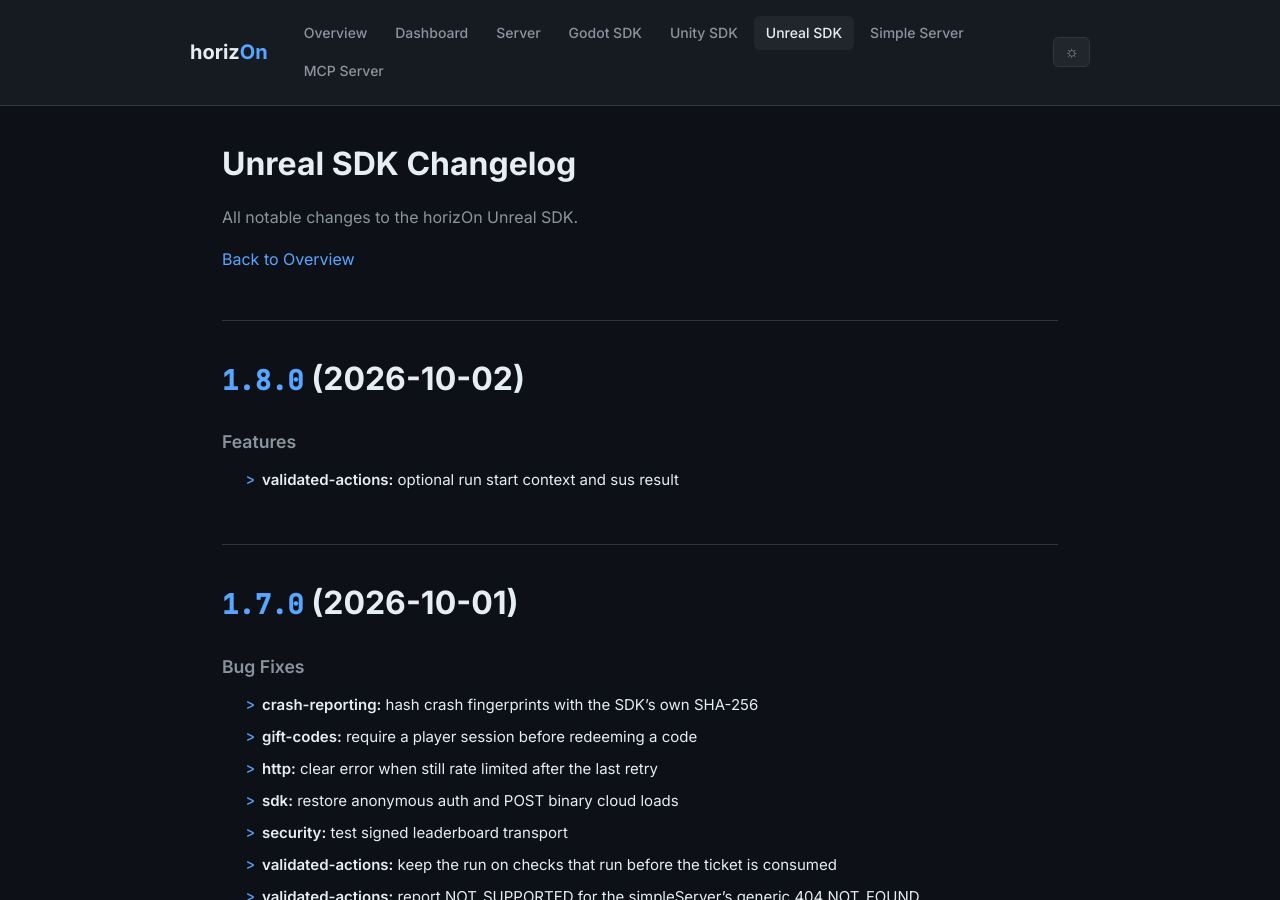
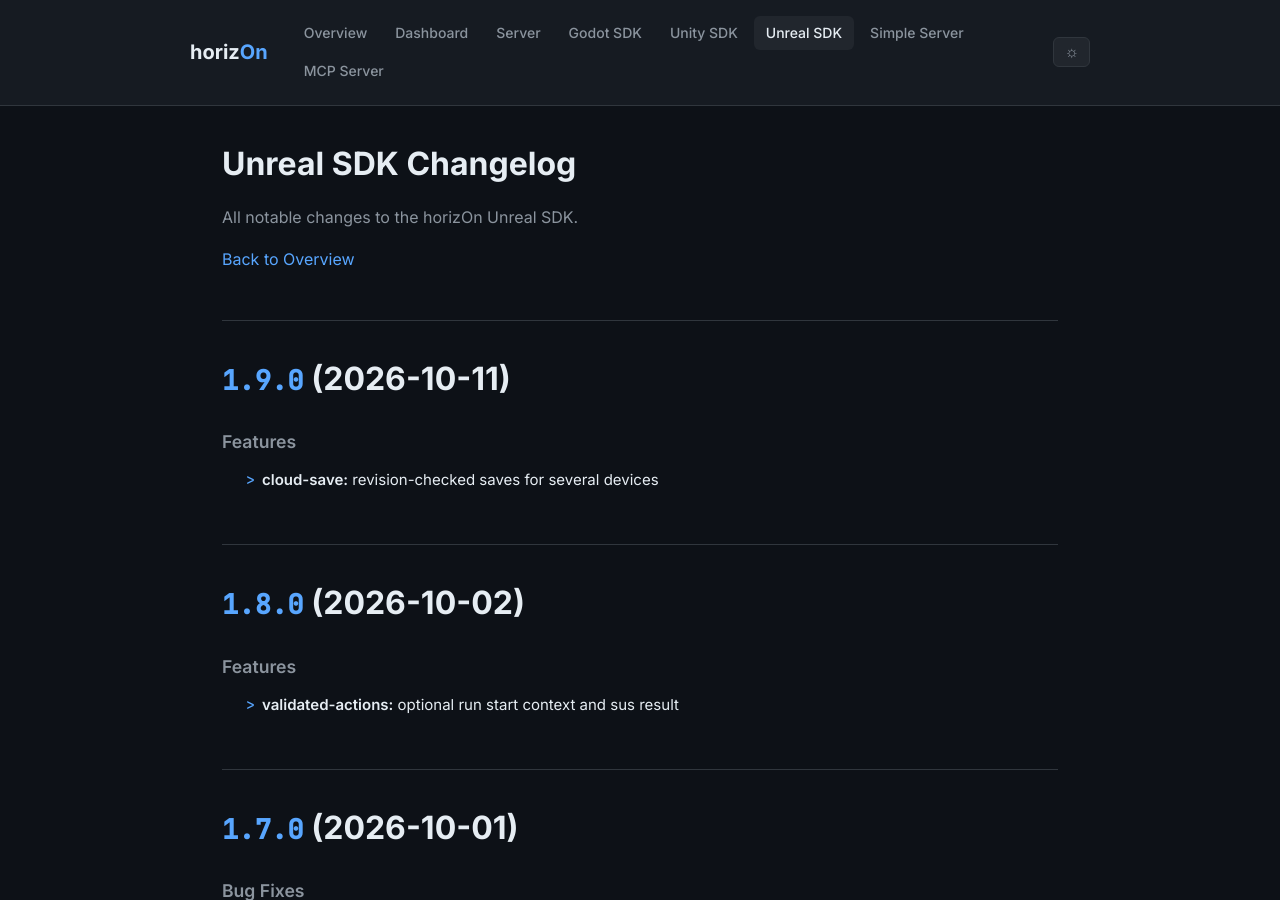
Before and after one commit to ProjectMakersDE/horizOn-Changelog, a Jekyll site: the page built from unreal-sdk-changelog.md, in a window 1280 px wide and 900 px high. Built offline with Jekyll 4.4.1, drawn with Linux system fonts in a browser that asks for light colours.

Commit message:
chore: reconcile changelogs

```diff
--- a/unreal-sdk-changelog.md
+++ b/unreal-sdk-changelog.md
@@ -8,6 +8,13 @@ title: Unreal SDK Changelog
 All notable changes to the horizOn Unreal SDK.
 
 [Back to Overview](.)
+
+# [1.9.0](https://github.com/ProjectMakersDE/horizOn-SDK-Unreal/compare/v1.8.0...v1.9.0) (2026-10-11)
+
+
+### Features
+
+* **cloud-save:** revision-checked saves for several devices ([f65775f](https://github.com/ProjectMakersDE/horizOn-SDK-Unreal/commit/f65775fd910246ab55c6d885081bb543ae2fe2cf))
 
 # [1.8.0](https://github.com/ProjectMakersDE/horizOn-SDK-Unreal/compare/v1.7.0...v1.8.0) (2026-10-02)
 
```
Also changed, not shown: index.md (+1 -1 lines).
